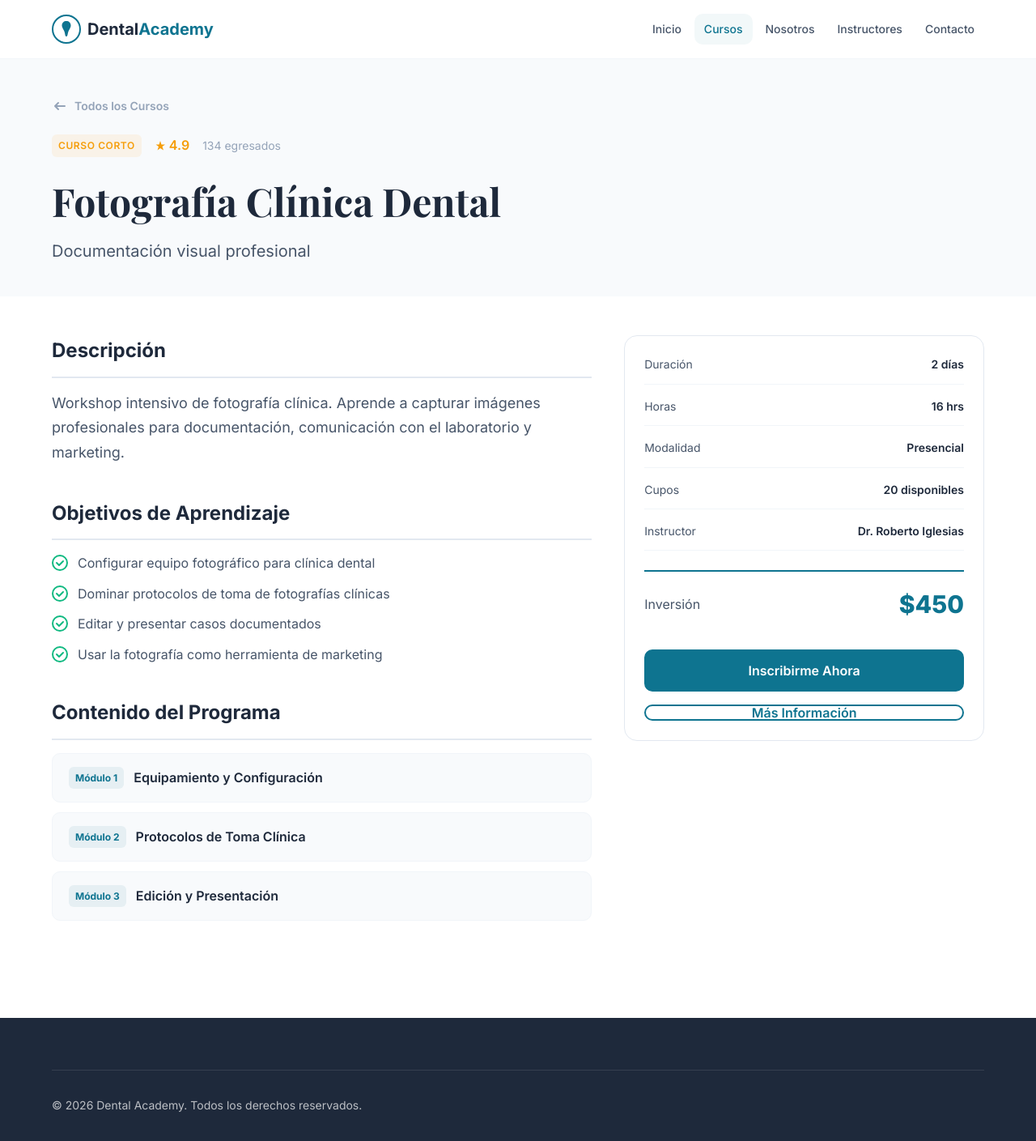
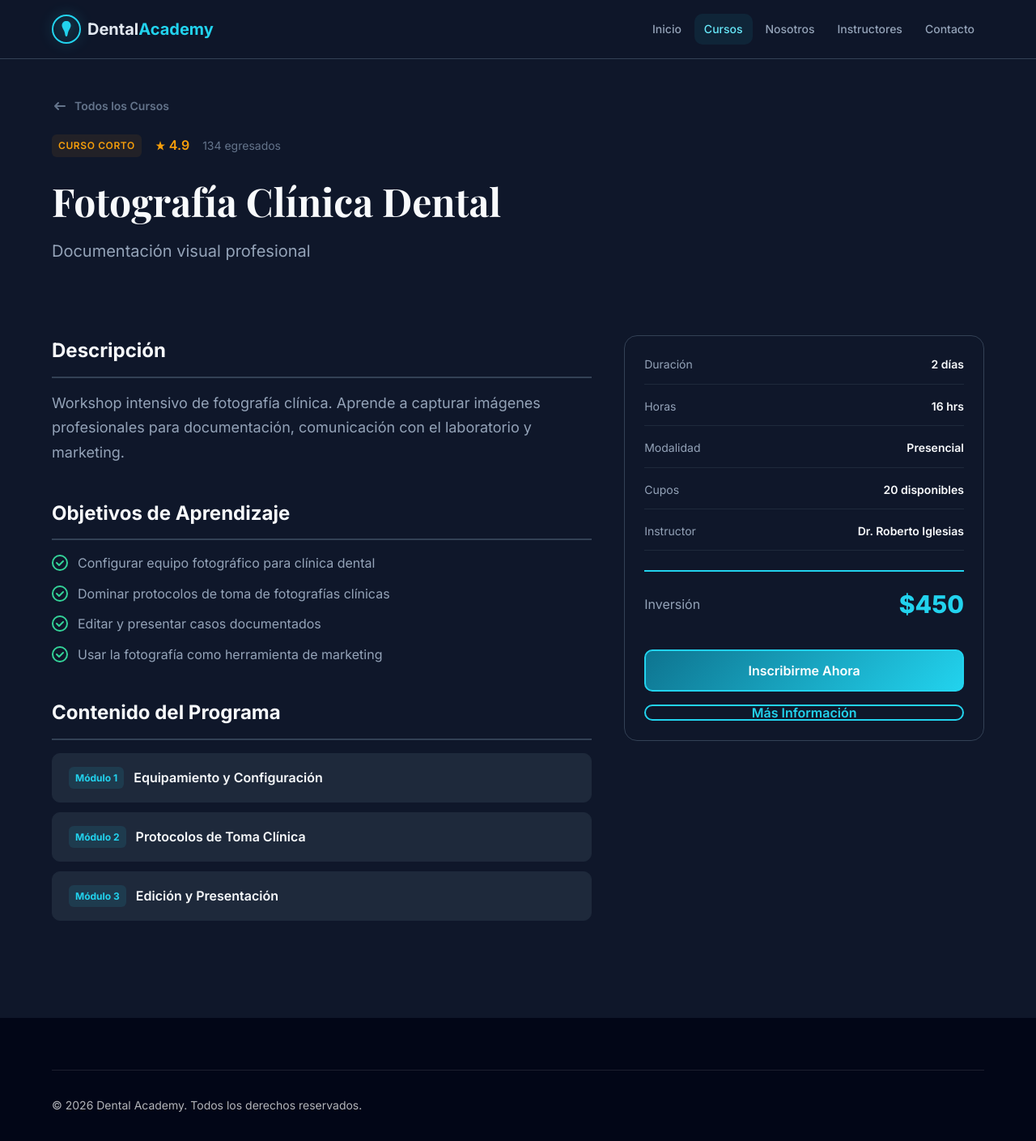
Before and after one commit to alexandre-koiyama/karinsite, a FastAPI app: page /course/fotografia-dental in a window 1280 px wide. Shown: the whole page at 81% size. Run offline with FastAPI, Linux system fonts and the light colour scheme.

Commit message:
style: apply dark mode theme for tech-forward aesthetic
- Dark navy/slate surface colors (#0f172a, #1e293b)
- Cyan/teal primary (#22d3ee) with glow effects
- Light text (#f8fafc, #e2e8f0) for high contrast
- Gradient accent on hero title
- Pulsing glow animation on course card hover
- Custom scrollbar styling
- Drop-shadow on logo icon
- Gradient overlays on card image placeholders
- Selection highlight in cyan

```diff
--- a/static/css/style.css
+++ b/static/css/style.css
@@ -1,20 +1,20 @@
 :root {
-    --color-primary: #0e7490;
-    --color-primary-light: #22d3ee;
-    --color-primary-dark: #0c4a5e;
-    --color-secondary: #1e293b;
+    --color-primary: #22d3ee;
+    --color-primary-light: #67e8f9;
+    --color-primary-dark: #0e7490;
+    --color-secondary: #e2e8f0;
     --color-accent: #f59e0b;
     --color-accent-light: #fbbf24;
-    --color-surface: #ffffff;
-    --color-surface-alt: #f8fafc;
-    --color-surface-muted: #f1f5f9;
-    --color-on-surface: #1e293b;
-    --color-on-surface-secondary: #475569;
-    --color-on-surface-muted: #94a3b8;
-    --color-border: #e2e8f0;
-    --color-border-light: #f1f5f9;
-    --color-success: #10b981;
-    --color-error: #ef4444;
+    --color-surface: #0f172a;
+    --color-surface-alt: #1e293b;
+    --color-surface-muted: #334155;
+    --color-on-surface: #e2e8f0;
+    --color-on-surface-secondary: #94a3b8;
+    --color-on-surface-muted: #64748b;
+    --color-border: #334155;
+    --color-border-light: #1e293b;
+    --color-success: #34d399;
+    --color-error: #f87171;
 
     --font-body: 'Inter', system-ui, -apple-system, sans-serif;
     --font-heading: 'Playfair Display', Georgia, serif;
@@ -84,6 +84,11 @@ body {
     -moz-osx-font-smoothing: grayscale;
 }
 
+::selection {
+    background: rgba(34, 211, 238, 0.3);
+    color: #fff;
+}
+
 img {
     max-width: 100%;
     height: auto;
@@ -160,16 +165,16 @@ button {
     left: 0;
     right: 0;
     z-index: 100;
-    background: rgba(255, 255, 255, 0.9);
+    background: rgba(15, 23, 42, 0.9);
     backdrop-filter: blur(20px);
     -webkit-backdrop-filter: blur(20px);
-    border-bottom: 1px solid var(--color-border-light);
+    border-bottom: 1px solid var(--color-border);
     transition: background var(--transition-base), box-shadow var(--transition-base);
 }
 
 .header--scrolled {
-    background: rgba(255, 255, 255, 0.97);
-    box-shadow: var(--shadow-md);
+    background: rgba(15, 23, 42, 0.97);
+    box-shadow: 0 4px 30px rgba(0, 0, 0, 0.3);
 }
 
 .nav {
@@ -432,16 +440,16 @@ button {
 }
 
 .btn--primary {
-    background: var(--color-primary);
+    background: linear-gradient(135deg, var(--color-primary-dark), var(--color-primary));
     color: #fff;
     border-color: var(--color-primary);
 }
 
 .btn--primary:hover {
-    background: var(--color-primary-dark);
-    border-color: var(--color-primary-dark);
+    background: linear-gradient(135deg, var(--color-primary), var(--color-primary-light));
+    border-color: var(--color-primary-light);
     transform: translateY(-1px);
-    box-shadow: 0 4px 12px rgba(14, 116, 144, 0.3);
+    box-shadow: 0 4px 20px rgba(34, 211, 238, 0.3);
 }
 
 .btn--primary:active {
@@ -1088,7 +1096,7 @@ button {
 
 .course-detail-hero {
     padding: calc(var(--header-height) + var(--spacing-12)) 0 var(--spacing-10);
-    background: var(--color-surface-alt);
+    background: var(--color-surface);
 }
 
 .course-detail__back {
@@ -1131,7 +1139,7 @@ button {
     font-family: var(--font-heading);
     font-size: clamp(var(--text-3xl), 5vw, var(--text-5xl));
     font-weight: 700;
-    color: var(--color-secondary);
+    color: #f8fafc;
     margin-bottom: var(--spacing-2);
 }
 
@@ -1163,7 +1171,7 @@ button {
 .course-detail__section-title {
     font-size: var(--text-2xl);
     font-weight: 700;
-    color: var(--color-secondary);
+    color: #f8fafc;
     margin-bottom: var(--spacing-4);
     padding-bottom: var(--spacing-3);
     border-bottom: 2px solid var(--color-border);
@@ -1222,7 +1230,7 @@ button {
     font-size: var(--text-xs);
     font-weight: 700;
     color: var(--color-primary);
-    background: rgba(14, 116, 144, 0.08);
+    background: rgba(34, 211, 238, 0.1);
     padding: var(--spacing-1) var(--spacing-2);
     border-radius: var(--radius-sm);
 }
@@ -1230,7 +1238,7 @@ button {
 .course-detail__module-name {
     font-size: var(--text-base);
     font-weight: 600;
-    color: var(--color-secondary);
+    color: #f8fafc;
 }
 
 .course-detail__module-weeks {
@@ -1271,7 +1279,7 @@ button {
 }
 
 .course-detail__card-row strong {
-    color: var(--color-secondary);
+    color: #f8fafc;
     font-weight: 600;
 }
 
@@ -1398,7 +1406,7 @@ button {
 }
 
 .footer {
-    background: var(--color-secondary);
+    background: #020617;
     color: rgba(255, 255, 255, 0.7);
     padding: var(--spacing-16) 0 var(--spacing-8);
 }
@@ -1527,3 +1535,48 @@ button {
         display: none !important;
     }
 }
+
+@keyframes pulse-glow {
+    0%, 100% { box-shadow: 0 0 20px rgba(34, 211, 238, 0.1); }
+    50% { box-shadow: 0 0 40px rgba(34, 211, 238, 0.2); }
+}
+
+.course-card:hover {
+    animation: pulse-glow 2s ease-in-out infinite;
+}
+
+.hero__stat-number {
+    text-shadow: 0 0 30px rgba(34, 211, 238, 0.3);
+}
+
+.nav__logo-icon {
+    filter: drop-shadow(0 0 8px rgba(34, 211, 238, 0.4));
+}
+
+.course-card__image-placeholder {
+    position: relative;
+}
+
+.course-card__image-placeholder::after {
+    content: '';
+    position: absolute;
+    inset: 0;
+    background: linear-gradient(180deg, transparent 50%, rgba(15, 23, 42, 0.4) 100%);
+}
+
+::-webkit-scrollbar {
+    width: 8px;
+}
+
+::-webkit-scrollbar-track {
+    background: var(--color-surface);
+}
+
+::-webkit-scrollbar-thumb {
+    background: var(--color-surface-muted);
+    border-radius: 4px;
+}
+
+::-webkit-scrollbar-thumb:hover {
+    background: var(--color-primary-dark);
+}
```
Also changed, not shown: other parts of static/css/style.css (+41 -38 lines).
